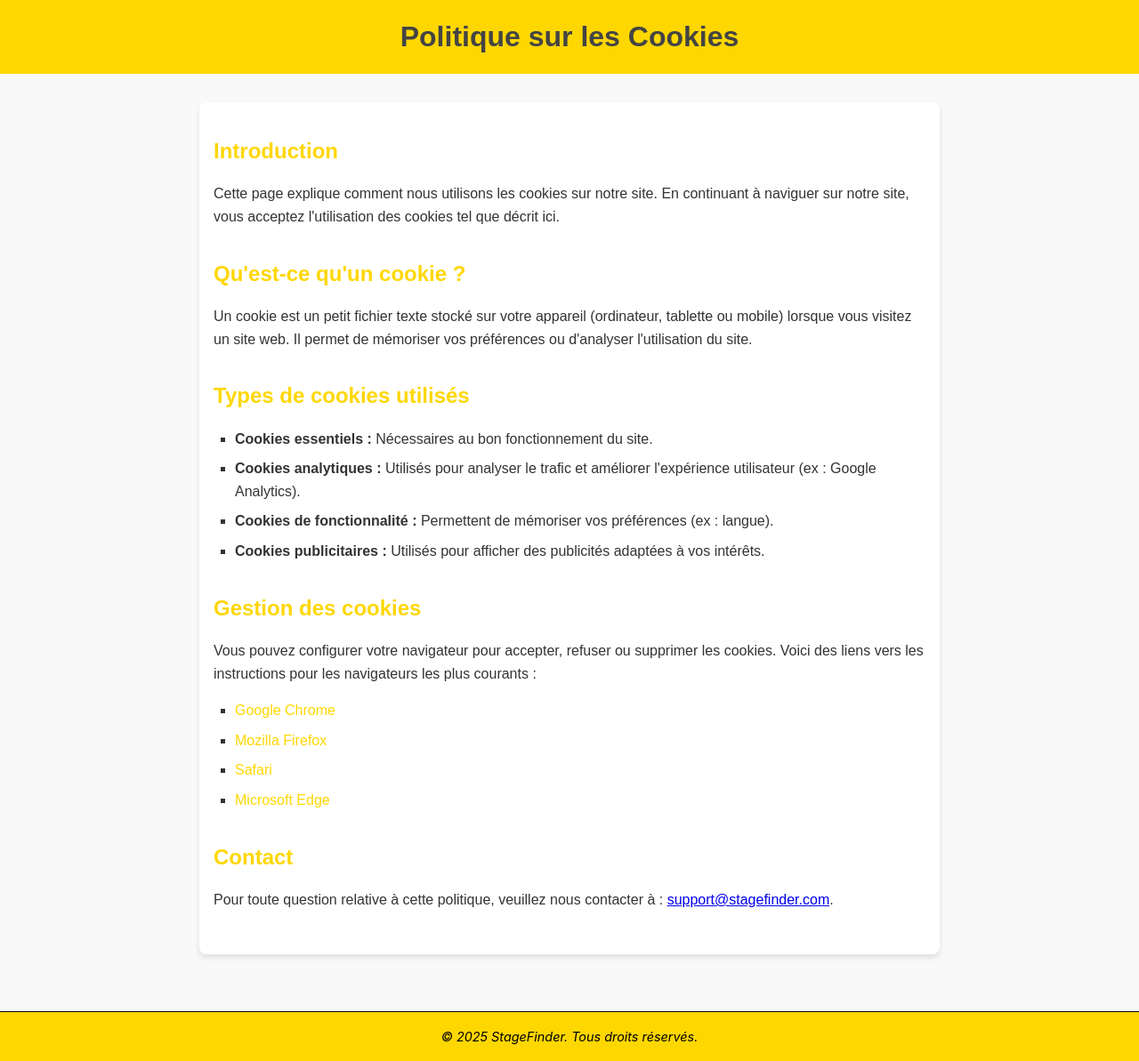
After one commit to MajorBananaa/Projet_WEB_Equipe4, a PHP site: page /cookies.html in a window 1280 px wide. The commit adds this page. Shown: the whole page at 89% size. Run offline with PHP 8.4, Linux system fonts and the light colour scheme.

Commit message:
Cookies faits + fonctionnels depuis accueil

```diff
--- a/assets/styles.css
+++ b/assets/styles.css
@@ -455,3 +455,82 @@ Search page
     font-size: 14px;
     color: gray;
 }
+
+
+/*Cookies */
+.cookies-page {
+    font-family: Arial, sans-serif;
+    line-height: 1.6;
+    margin: 0;
+    padding: 0;
+    background-color: #f9f9f9;
+    color: #333;
+}
+
+.cookies-header {
+    background-color: #FFD700;
+    color: black;
+    padding: 1rem 0;
+    text-align: center;
+}
+
+.cookies-title {
+    margin: 0;
+    font-size: 2rem;
+}
+
+.cookies-main {
+    max-width: 800px;
+    margin: 2rem auto;
+    padding: 1rem;
+    background: white;
+    border-radius: 8px;
+    box-shadow: 0 4px 6px rgba(0, 0, 0, 0.1);
+}
+
+.cookies-section {
+    margin-bottom: 2rem;
+}
+
+.cookies-subtitle {
+    color: #FFD700;
+    font-size: 1.5rem;
+    margin-bottom: 0.5rem;
+}
+
+.cookies-text {
+    font-size: 1rem;
+    margin-bottom: 1rem;
+}
+
+.cookies-list {
+    list-style-type: square;
+    margin: 1rem 0;
+    padding-left: 1.5rem;
+}
+
+.cookies-item {
+    margin-bottom: 0.5rem;
+}
+
+.cookies-footer {
+    text-align: center;
+    padding: 1rem 0;
+    background: #FFD700;
+    color: black;
+    margin-top: 2rem;
+}
+
+.cookies-footer-text {
+    margin: 0;
+    font-size: 0.9rem;
+}
+
+.cookies-list a {
+    color: #FFD700;
+    text-decoration: none;
+}
+
+.cookies-list a:hover {
+    text-decoration: underline;
+}
--- /dev/null
+++ b/cookies.html
@@ -0,0 +1,58 @@
+<!DOCTYPE html>
+<html lang="fr">
+<head>
+    <meta charset="UTF-8">
+    <meta name="viewport" content="width=device-width, initial-scale=1.0">
+    <title>Politique sur les Cookies</title>
+    <link rel="stylesheet" href="assets/styles.css">
+</head>
+<body class="cookies-page">
+    <header class="cookies-header">
+        <h1 class="cookies-title">Politique sur les Cookies</h1>
+    </header>
+    <main class="cookies-main">
+        <section class="cookies-section">
+            <h2 class="cookies-subtitle">Introduction</h2>
+            <p class="cookies-text">
+                Cette page explique comment nous utilisons les cookies sur notre site. En continuant à naviguer sur notre site, vous acceptez l'utilisation des cookies tel que décrit ici.
+            </p>
+        </section>
+        <section class="cookies-section">
+            <h2 class="cookies-subtitle">Qu'est-ce qu'un cookie ?</h2>
+            <p class="cookies-text">
+                Un cookie est un petit fichier texte stocké sur votre appareil (ordinateur, tablette ou mobile) lorsque vous visitez un site web. Il permet de mémoriser vos préférences ou d'analyser l'utilisation du site.
+            </p>
+        </section>
+        <section class="cookies-section">
+            <h2 class="cookies-subtitle">Types de cookies utilisés</h2>
+            <ul class="cookies-list">
+                <li class="cookies-item"><strong>Cookies essentiels :</strong> Nécessaires au bon fonctionnement du site.</li>
+                <li class="cookies-item"><strong>Cookies analytiques :</strong> Utilisés pour analyser le trafic et améliorer l'expérience utilisateur (ex : Google Analytics).</li>
+                <li class="cookies-item"><strong>Cookies de fonctionnalité :</strong> Permettent de mémoriser vos préférences (ex : langue).</li>
+                <li class="cookies-item"><strong>Cookies publicitaires :</strong> Utilisés pour afficher des publicités adaptées à vos intérêts.</li>
+            </ul>
+        </section>
+        <section class="cookies-section">
+            <h2 class="cookies-subtitle">Gestion des cookies</h2>
+            <p class="cookies-text">
+                Vous pouvez configurer votre navigateur pour accepter, refuser ou supprimer les cookies. Voici des liens vers les instructions pour les navigateurs les plus courants :
+            </p>
+            <ul class="cookies-list">
+                <li class="cookies-item"><a href="https://support.google.com/chrome/answer/95647?hl=fr" target="_blank">Google Chrome</a></li>
+                <li class="cookies-item"><a href="https://support.mozilla.org/fr/kb/activer-desactiver-cookies" target="_blank">Mozilla Firefox</a></li>
+                <li class="cookies-item"><a href="https://support.apple.com/fr-fr/guide/safari/sfri11471/mac" target="_blank">Safari</a></li>
+                <li class="cookies-item"><a href="https://support.microsoft.com/fr-fr/topic/effacer-et-g%C3%A9rer-les-cookies-168dab11-0753-043d-7c16-ede5947fc64d" target="_blank">Microsoft Edge</a></li>
+            </ul>
+        </section>
+        <section class="cookies-section">
+            <h2 class="cookies-subtitle">Contact</h2>
+            <p class="cookies-text">
+                Pour toute question relative à cette politique, veuillez nous contacter à : <a href="mailto:support@stagefinder.com">support@stagefinder.com</a>.
+            </p>
+        </section>
+    </main>
+    <footer class="cookies-footer">
+        <p class="cookies-footer-text">&copy; 2025 StageFinder. Tous droits réservés.</p>
+    </footer>
+</body>
+</html>
--- a/index.html
+++ b/index.html
@@ -104,7 +104,7 @@
             <div class="footer-links">
                 <a href="mentions-legales.html" class="#">Mentions légales</a>
                 <a href="statut.html" class="#">Statut</a>
-                <a href="" class="#">Cookies</a>
+                <a href="cookies.html" class="#">Cookies</a>
                 <a href="politique-de-confidentialite.html" class="#">Politique de confidentialité</a>
             </div>
             <div class="footer-bottom">
```
